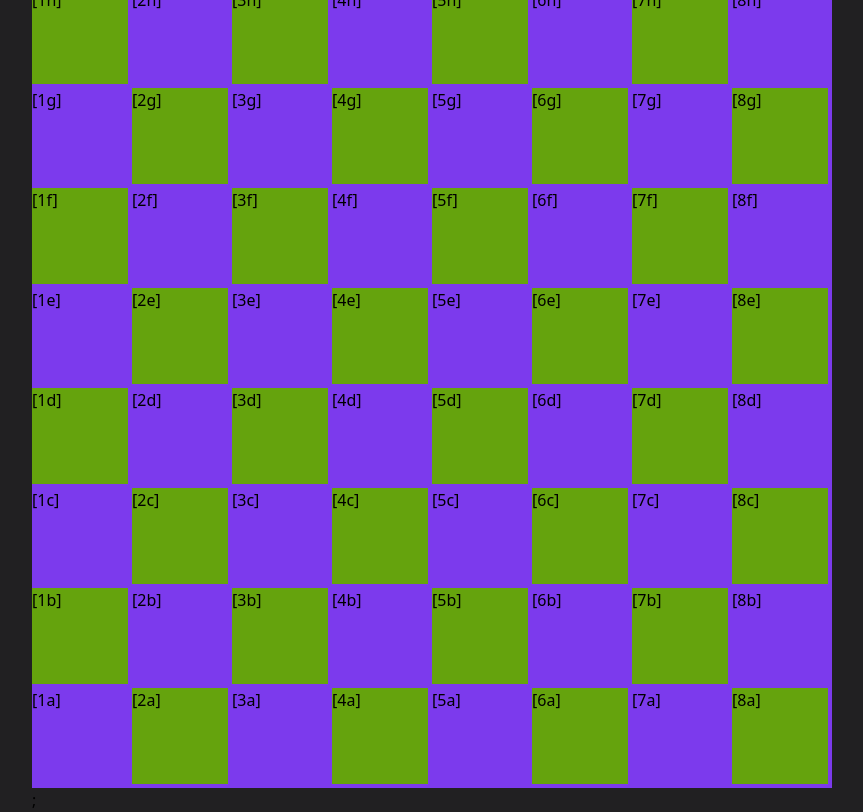
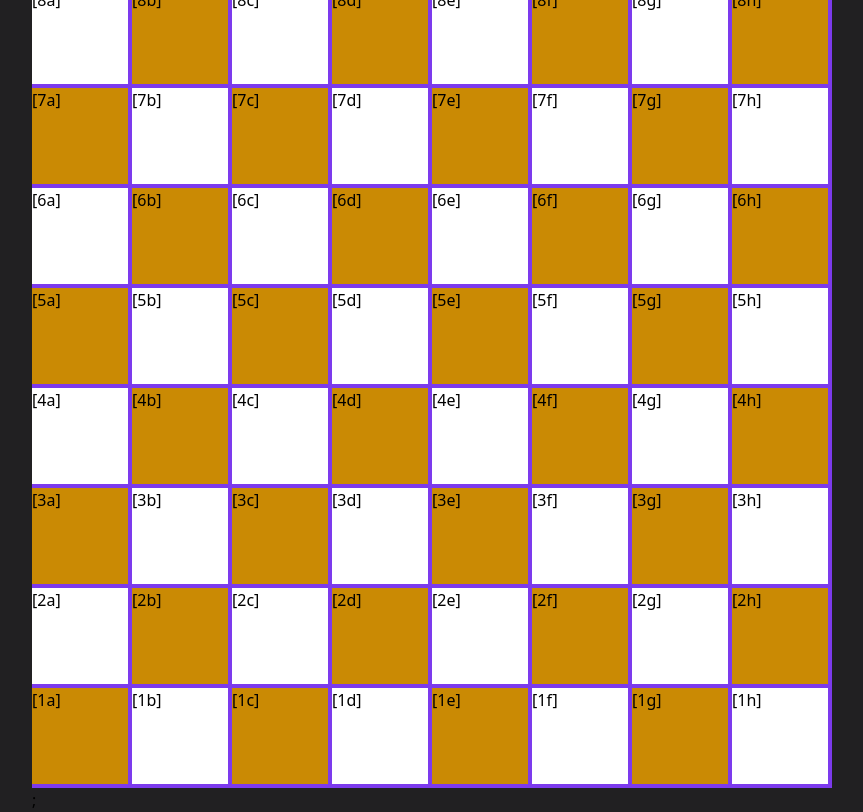
Before and after one commit to Bashkim2/chess, a React (Create React App) app: page / in a window 1280 px wide. Shown: the whole page, without its empty margins (208-1071 px from the left). Built offline with nearby package versions, Linux system fonts and the light colour scheme.

Commit message:
done with the chessboard

```diff
--- a/src/components/chessboard.tsx
+++ b/src/components/chessboard.tsx
@@ -2,28 +2,28 @@ import React from "react";
 import "../css/App.css";
 import "../css/Output.css";
 
-const verrticalsAxis = ["a", "b", "c", "d", "e", "f", "g", "h"];
+const verticalsAxis = ["a", "b", "c", "d", "e", "f", "g", "h"];
 const horizontalAxis = ["1", "2", "3", "4", "5", "6", "7", "8"];
 
 export default function Chessboard() {
   let board = [];
 
-  for (let i = verrticalsAxis.length - 1; i >= 0; i--) {
+  for (let i = verticalsAxis.length - 1; i >= 0; i--) {
     for (let j = 0; j < horizontalAxis.length; j++) {
       const number = i + j + 2;
 
       if (number % 2 === 0) {
         board.push(
-          <div className="h-24 w-24">
-            [{horizontalAxis[j]}
-            {verrticalsAxis[i]}]
+          <div className="h-24 w-24 bg-yellow-600">
+            [{horizontalAxis[i]}
+            {verticalsAxis[j]}]
           </div>
         );
       } else {
         board.push(
-          <div className="h-24 w-24 bg-lime-600">
-            [{horizontalAxis[j]}
-            {verrticalsAxis[i]}]
+          <div className="h-24 w-24 bg-white">
+            [{horizontalAxis[i]}
+            {verticalsAxis[j]}]
           </div>
         );
       }
```
